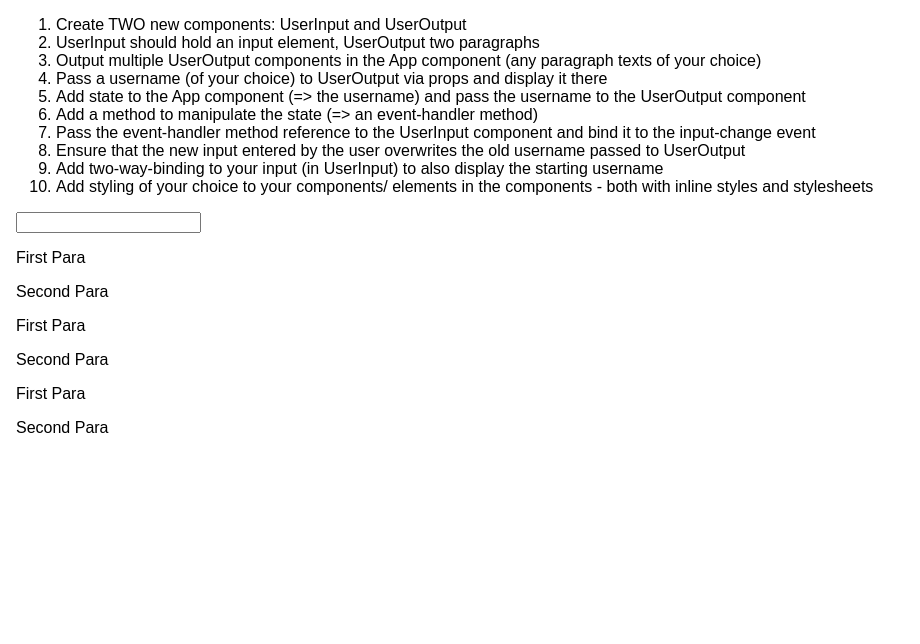
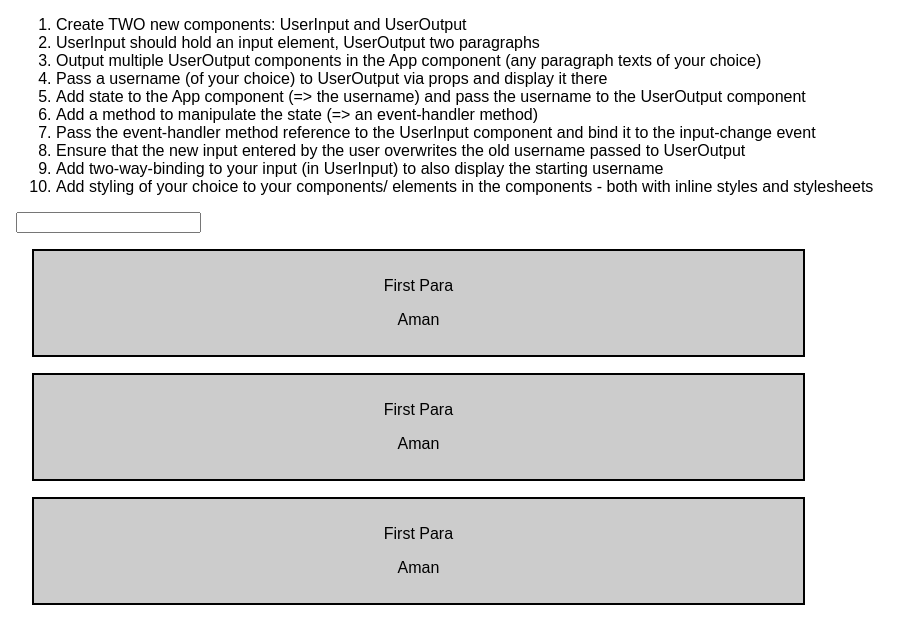
Before and after one commit to GuptaAman08/React-and-Redux-Udemy, a React (Create React App) app in the folder Ass 1/base-syntax--assignment-problem/: page / in a window 1280 px wide. Shown: the top 644 px of the page, without its empty margins (0-920 px from the left). Built offline with nearby package versions, Linux system fonts and the light colour scheme.

Commit message:
Adding OutPut component to project

```diff
--- a/Ass 1/base-syntax--assignment-problem/src/UserOutput/UserOutput.js
+++ b/Ass 1/base-syntax--assignment-problem/src/UserOutput/UserOutput.js
@@ -1,10 +1,11 @@
 import React from 'react';
+import "./UserOutput.css"
 
-const UserOutput = () => {
+const UserOutput = (props) => {
     return (
-        <div>
+        <div className="UserOutPut">
             <p> First Para </p>
-            <p> Second Para </p>
+            <p> {props.user} </p>
         </div>
     );
 }
```
